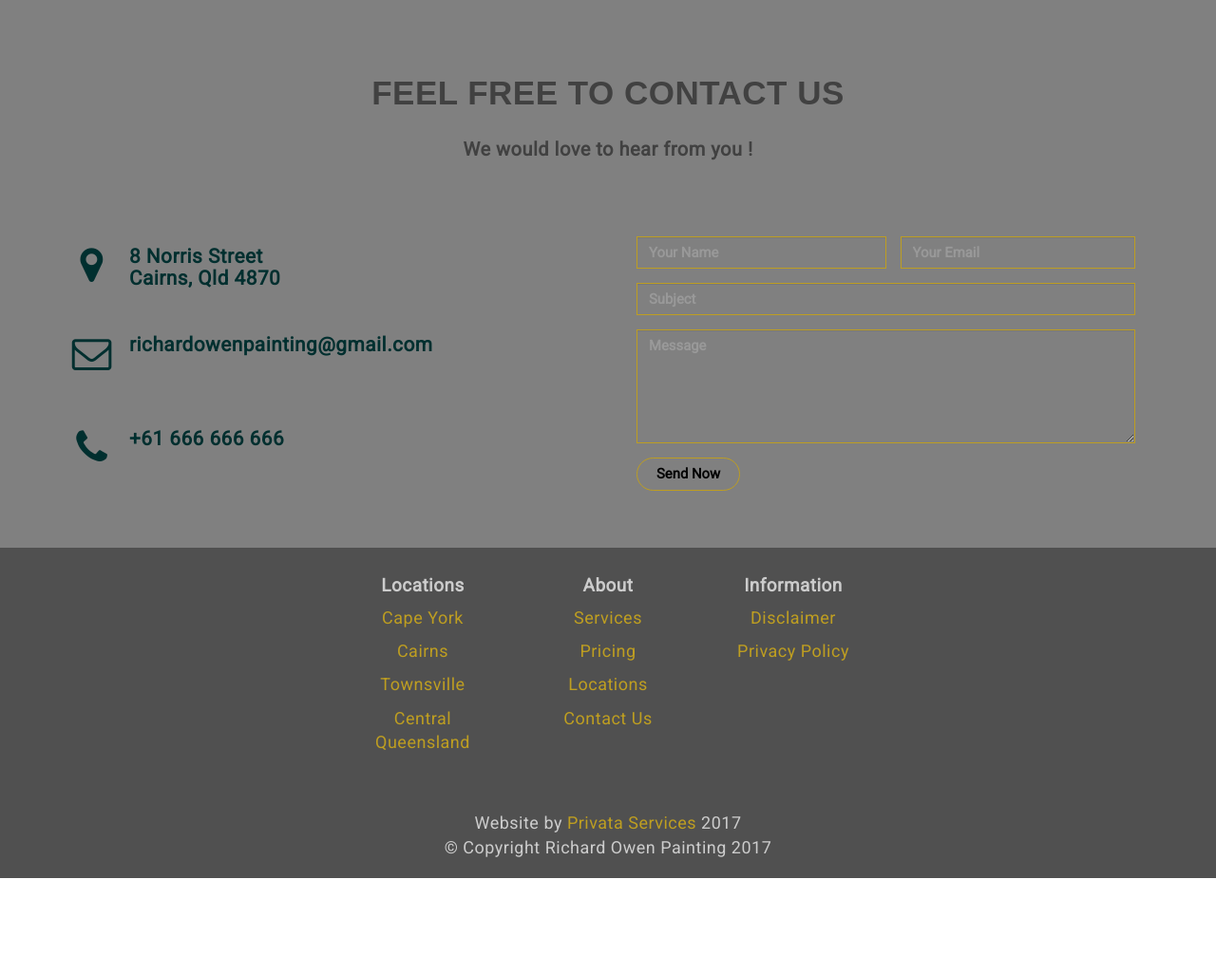
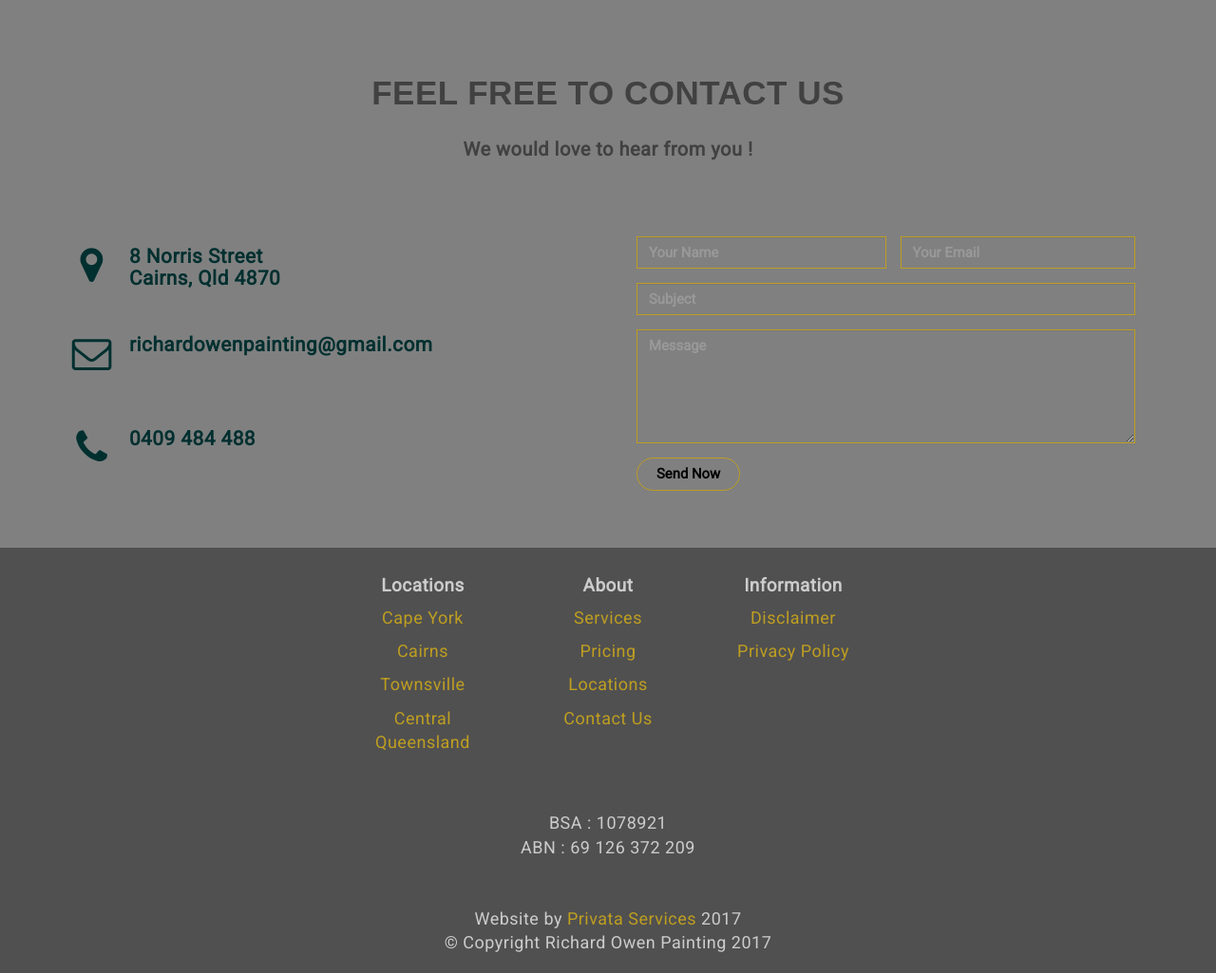
Before and after one commit to josh-privata/richardowenpainting, a PHP site: page /index.php in a window 1280 px wide. Shown: the part 2666-3691 px from the top of the page at 95% size. Before the commit the page ends 3591 px from the top, so only its background shows below. Run offline with PHP 8.4, Linux system fonts and the light colour scheme; some libraries are stand-ins or nearby versions.

Commit message:
Added contact details

```diff
--- a/contact-top.php
+++ b/contact-top.php
@@ -17,7 +17,7 @@
                 <div class="location-info black">
                     <h4><i class="fa fa-map-marker fa-fw pull-left fa-2x"></i>8 Norris Street<br>Cairns, Qld 4870</h4><br/>
                     <h4><i class="fa fa-envelope-o fa-fw pull-left fa-2x"></i>richardowenpainting@gmail.com</h4><br/><br/>
-                    <h4><i class="fa fa-phone fa-fw pull-left fa-2x"></i>+61 666 666 666</h4>
+                    <h4><i class="fa fa-phone fa-fw pull-left fa-2x"></i>0409 484 488</h4>
                 </div>
             </div>
 
--- a/contact.php
+++ b/contact.php
@@ -17,7 +17,7 @@
                 <div class="location-info black">
                     <h4><i class="fa fa-map-marker fa-fw pull-left fa-2x"></i>8 Norris Street<br>Cairns, Qld 4870</h4><br/>
                     <h4><i class="fa fa-envelope-o fa-fw pull-left fa-2x"></i>richardowenpainting@gmail.com</h4><br/><br/>
-                    <h4><i class="fa fa-phone fa-fw pull-left fa-2x"></i>+61 666 666 666</h4>
+                    <h4><i class="fa fa-phone fa-fw pull-left fa-2x"></i>0409 484 488</h4>
                 </div>
             </div>
 
--- a/footer.php
+++ b/footer.php
@@ -41,6 +41,16 @@
             <!-- Spacer -->
             <div class="col-md-3"></div>
 
+            <!-- Business Footer -->
+            <div class="col-md-12 text-center">
+                <div class="mobile_legal">
+                    <br/>
+                    <br/>
+                    <div>BSA : 1078921</div>
+                    <div>ABN : 69 126 372 209</div>
+                </div>
+            </div>
+
             <!-- Copyright Footer -->
             <div class="col-md-12 text-center">
                 <div class="mobile_legal">
--- a/index.php
+++ b/index.php
@@ -37,7 +37,7 @@
                             </h2>
                             <br>
                             <h3 class="bnr-sub-title">Call Today</h3>
-                            <h3 class="bnr-sub-title">+61 6666 6666</h3>
+                            <h3 class="bnr-sub-title">0409 484 488</h3>
                             <br>
                         </div>
                     </div>
```
Also changed, not shown: .htaccess (added), 1 other file.
